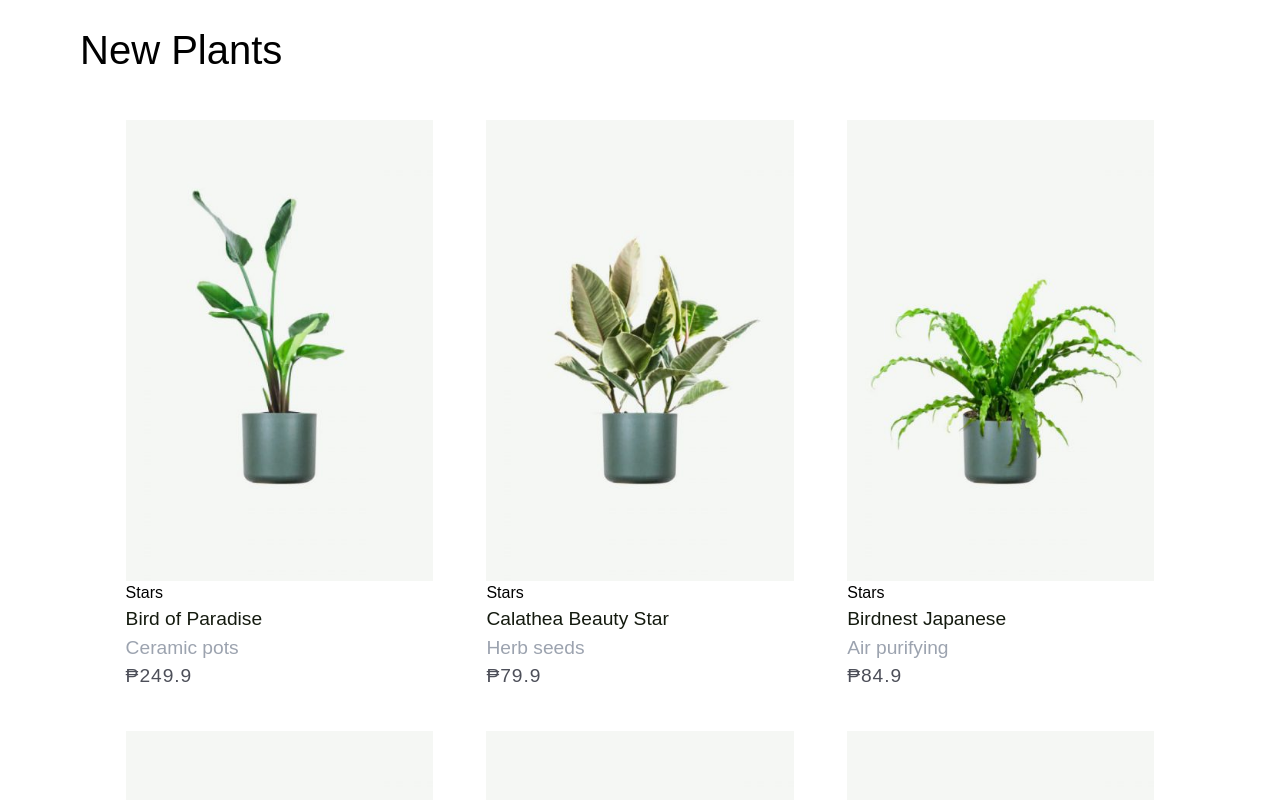
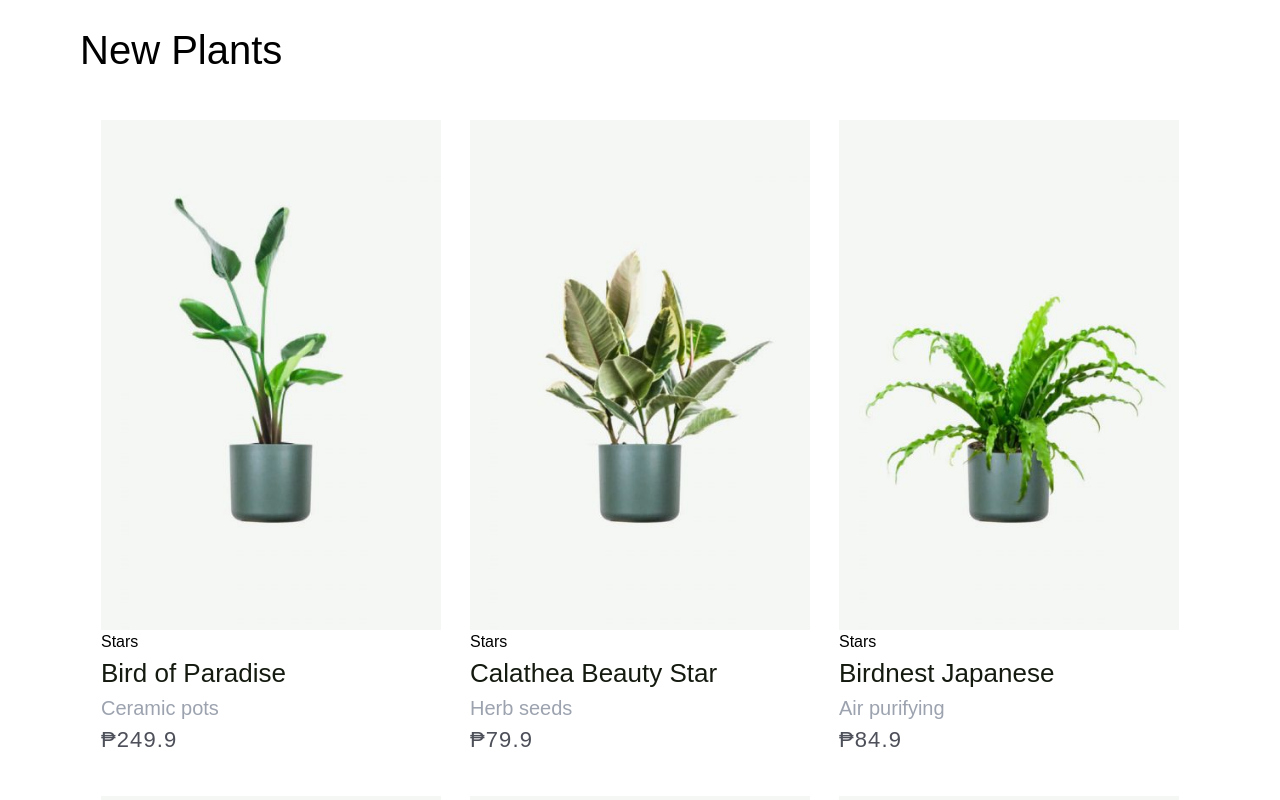
Before and after one commit to crazycart143/urban-garden, a Next.js app: page / in a window 1280 px wide. Shown: the part 820-1620 px from the top of the page. Built offline with nearby package versions, Linux system fonts and the light colour scheme; a web font is replaced by a local one.

Commit message:
responsiveness update

```diff
--- a/app/page.tsx
+++ b/app/page.tsx
@@ -17,7 +17,7 @@ export default async function Home() {
     <main className="relative w-full">
       <Hero />
       {!isDataEmpty ? (
-        <section className="flex flex-col items-start justify-start w-full px-6 pt-10 pb-20 lg:px-20">
+        <section className="flex flex-col items-start justify-start w-full px-6 pt-10 pb-20 lg:px-20 max-width">
           <div className="flex items-center w-full sm:justify-start xs:justify-center ">
             <h1 className="xs:text-[34px] sm:text-[40px]">New Plants</h1>
           </div>
--- a/components/Navbar.tsx
+++ b/components/Navbar.tsx
@@ -11,7 +11,7 @@ const Navbar = () => {
   const [isOpen, setIsOpen] = useState(false);
 
   return (
-    <nav className="absolute top-0 left-0 right-0 z-10 bg-transparent">
+    <nav className="absolute top-0 left-0 right-0 z-10 bg-transparent max-width">
       <div className="grid w-full h-[50px] grid-cols-3 lg:grid-cols-2 px-6 md:px-10 py-6 text-white">
         <div className="lg:hidden">
           <HamburgerMenu setIsOpen={setIsOpen} isOpen={isOpen} />
--- a/components/PlantCard.tsx
+++ b/components/PlantCard.tsx
@@ -1,6 +1,7 @@
 import React from "react";
 import { PlantProps } from "@/types";
 import Image from "next/image";
+import { BsFillBagFill } from "react-icons/bs";
 
 interface PlantCardProps {
   plant: PlantProps;
@@ -10,24 +11,31 @@ const PlantCard = ({ plant }: PlantCardProps) => {
   const { id, name, ratings, category, price, image } = plant;
 
   return (
-    <div className="flex flex-col text-black cursor-pointer">
+    <div className="relative flex flex-col text-black cursor-pointer group">
       <Image
         src={image}
         width={180}
         height={350}
         alt={name}
-        className="object-contain w-[36vw] sm:w-[28vw] lg:w-[24vw]"
+        className="object-contain w-[36vw] sm:w-[28vw] lg:w-[24vw] xl:w-[340px]"
       />
       <h1>Stars</h1>
-      <h1 className="xs:text-[4vw] sm:text-[2vw] lg:text-[1.5vw] text-[#141A0F]">
+      <h1 className="xs:text-[4vw] sm:text-[2vw] lg:text-[26px] text-[#141A0F]">
         {name}
       </h1>
-      <p className="text-gray-400 xs:text-[4vw] sm:text-[2vw] lg:text-[1.5vw]">
+      <p className="text-gray-400 xs:text-[4vw] sm:text-[2vw] lg:text-[20px]">
         {category}
       </p>
-      <p className="font-medium xs:text-[4vw] text-[#4D4F59] tracking-wider sm:text-[2vw] lg:text-[1.5vw]">
+      <p className="font-medium xs:text-[4vw] text-[#4D4F59] tracking-wider sm:text-[2vw] lg:text-[22px]">
         ₱{price}
       </p>
+      <div className="absolute items-center justify-center hidden w-10 h-10 bg-white rounded-full top-4 right-4 group-hover:flex">
+        <BsFillBagFill
+          className="duration-500 ease-in-out opacity-0 group-hover:opacity-100"
+          size={20}
+          color="gray"
+        />
+      </div>
     </div>
   );
 };
```
